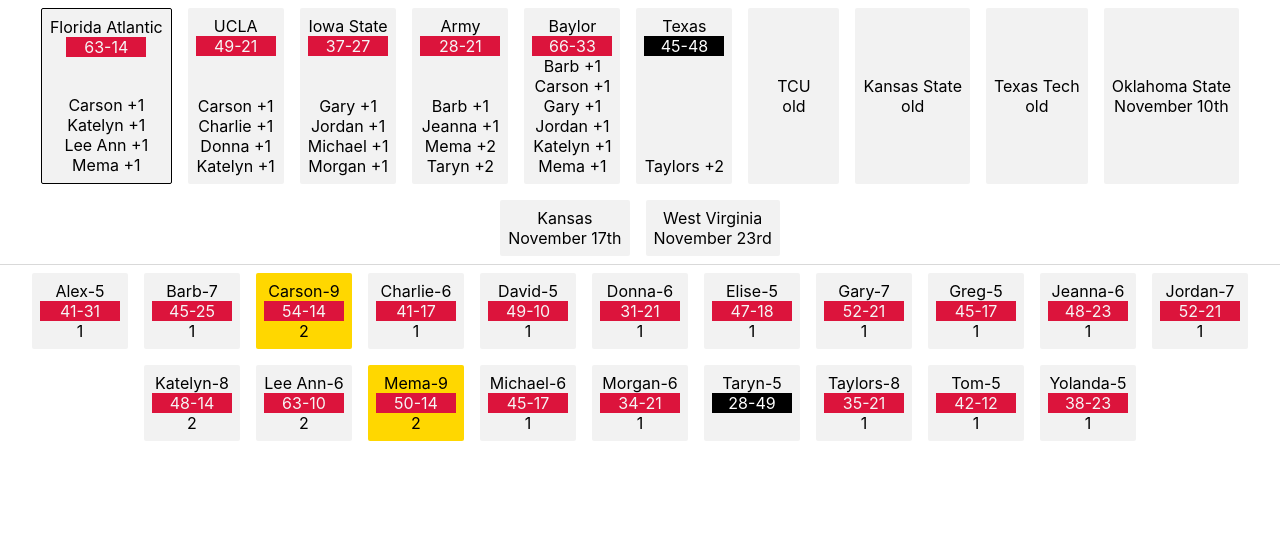
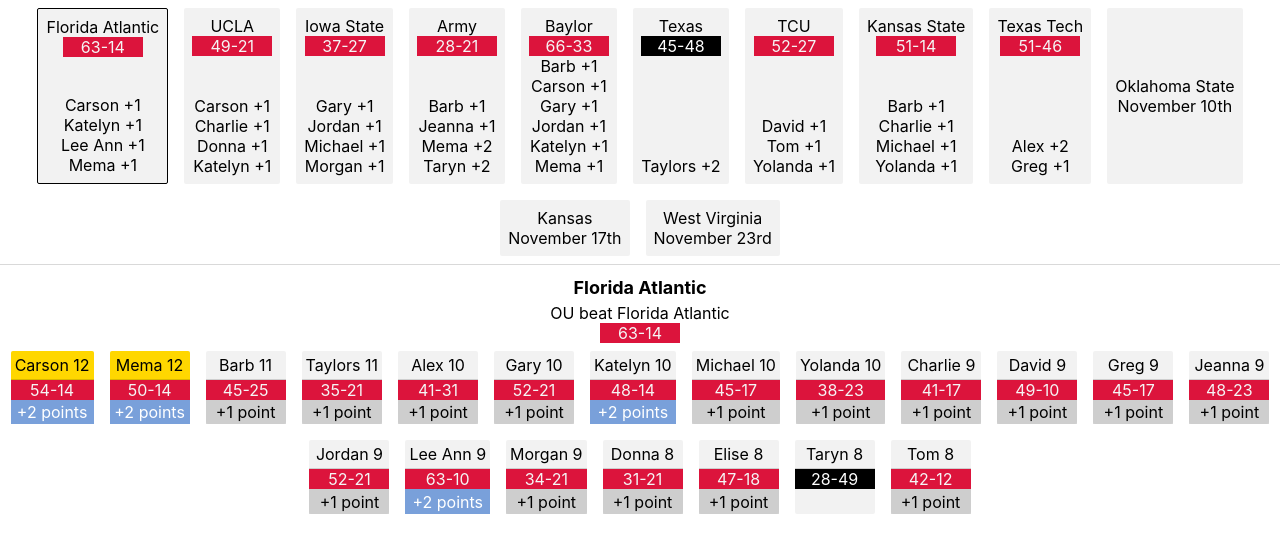
Before and after one commit to charliewynn/mema-football, a React (Create React App) app: page / in a window 1280 px wide. Both pictures are taken after a click on the element 106 px from the left and 96 px from the top of the page. Shown: the top 552 px of the page. Built offline with nearby package versions, Linux system fonts and the light colour scheme.

Commit message:
team details and styling

```diff
--- a/public/index.html
+++ b/public/index.html
@@ -1,5 +1,6 @@
 <!DOCTYPE html>
 <html lang="en">
+
 <head>
   <meta charset="utf-8">
   <link rel="shortcut icon" href="%PUBLIC_URL%/favicon.ico">
@@ -19,8 +20,9 @@
       work correctly both with client-side routing and a non-root public URL.
       Learn how to configure a non-root public URL by running `npm run build`.
     -->
-    <title>React App</title>
+  <title>Mema Football</title>
 </head>
+
 <body>
   <noscript>
     You need to enable JavaScript to run this app.
@@ -37,4 +39,5 @@
       To create a production bundle, use `npm run build` or `yarn build`.
     -->
 </body>
+
 </html>
--- a/src/App.js
+++ b/src/App.js
@@ -1,6 +1,7 @@
 import React, { Component } from "react";
 import People from "./People";
 import Teams from "./Teams";
+import TeamDetail from "./TeamDetail";
 import "./App.css";
 import PlayerData from "./PlayerData";
 import TeamData from "./TeamData";
@@ -86,6 +87,7 @@
           data={this.state.teamData}
           teamPicked={team => this.teamPicked(team)}
         />
+        {this.state.team && <TeamDetail team={this.state.team} />}
         <People people={this.state.playerData} team={this.state.team} />
       </div>
     );
--- a/src/People.css
+++ b/src/People.css
@@ -8,13 +8,19 @@
   background: rgba(0, 0, 0, 0.05);
   margin: 0.5em;
   border-radius: 2px;
-  padding: 8px;
   min-width: 75px;
   display: flex;
   flex-direction: column;
+  align-items: stretch;
 }
-
-.person.winning {
+.person-name {
+  margin-bottom: 8px;
+  padding: 0.25em;
+  border-radius: 2px 2px 0 0;
+  margin: 0 !important;
+  border-bottom: 1px solid rgba(0, 0, 0, 0.15);
+}
+.person.winning .person-name {
   background-color: gold;
 }
 .teams {
@@ -43,7 +49,8 @@
   flex-grow: 1;
 }
 .team-score {
-  width: 80px;
+  min-width: 80px;
+  text-align: center;
 }
 
 .team-score.ou-win {
@@ -54,3 +61,37 @@
   color: white;
   background-color: black;
 }
+
+.team-detail {
+  display: flex;
+  flex-direction: column;
+  align-items: center;
+  justify-content: center;
+  align-items: center;
+}
+.team-result {
+  display: flex;
+  flex-direction: column;
+  align-items: center;
+}
+
+.team-detail h1 {
+  font-size: large;
+  margin-bottom: 0.25em;
+}
+
+.points {
+  padding: 0.15em 0.25em;
+}
+.points-1 {
+  background-color: rgb(0, 0, 0, 0.15);
+  color: black;
+}
+.points-2 {
+  background-color: rgb(121, 160, 218);
+  color: white;
+}
+.points-3 {
+  background-color: green;
+  color: white;
+}
--- a/src/People.js
+++ b/src/People.js
@@ -10,7 +10,11 @@
     const names = Object.getOwnPropertyNames(this.state.people);
     return (
       <div className="people">
-        {names.map(n => (
+        {names
+          .sort(
+            (a, b) => this.state.people[b].points - this.state.people[a].points
+          )
+          .map(n => (
             <Person
               key={n}
               name={n}
--- a/src/Person.js
+++ b/src/Person.js
@@ -18,7 +18,9 @@
     }
     return (
       <div className={(this.props.data.winning ? "winning " : "") + "person"}>
-        {this.state.name}-{this.props.data.points}
+        <div className="person-name">
+          {this.state.name} {this.props.data.points}
+        </div>
         {this.props.team && (
           <div className={"team-score " + winner}>
             {ouScore}-{oppScore}
@@ -26,7 +28,14 @@
         )}
         {this.props.team &&
           this.state.data[this.props.team.name].points > 0 && (
-            <div>{this.state.data[this.props.team.name].points}</div>
+            <div
+              className={
+                "points points-" + this.state.data[this.props.team.name].points
+              }
+            >
+              +{this.state.data[this.props.team.name].points} point
+              {this.state.data[this.props.team.name].points > 1 ? "s" : ""}
+            </div>
           )}
       </div>
     );
--- a/src/PlayerData.js
+++ b/src/PlayerData.js
@@ -37,7 +37,7 @@
     TCU: { ou: 35, opp: 24 },
     "Kansas State": { ou: 42, opp: 31 },
     "Texas Tech": { ou: 35, opp: 14 },
-    "Oklahoma State": { ou: 57, opp: null },
+    "Oklahoma State": { ou: 57, opp: 49 },
     Kansas: { ou: 54, opp: 10 },
     "West Virginia": { ou: 35, opp: 31 }
   },
--- a/src/TeamData.js
+++ b/src/TeamData.js
@@ -5,9 +5,9 @@
   { name: "Army", ou: 28, opp: 21 },
   { name: "Baylor", ou: 66, opp: 33 },
   { name: "Texas", ou: 45, opp: 48 },
-  { name: "TCU", date: "old" },
-  { name: "Kansas State", date: "old" },
-  { name: "Texas Tech", date: "old" },
+  { name: "TCU", ou: 52, opp: 27 },
+  { name: "Kansas State", ou: 51, opp: 14 },
+  { name: "Texas Tech", ou: 51, opp: 46 },
   { name: "Oklahoma State", date: "November 10th" },
   { name: "Kansas", date: "November 17th" },
   { name: "West Virginia", date: "November 23rd" }
--- /dev/null
+++ b/src/TeamDetail.js
@@ -0,0 +1,29 @@
+import React, { Component } from "react";
+class TeamDetail extends Component {
+  render() {
+    const team = this.props.team;
+    let result = "OU and " + team.name + " tied!";
+    if (team.ou > team.opp) {
+      result = `OU beat ${team.name}`;
+    }
+    if (team.ou < team.opp) {
+      result = `OU lost to ${team.name}`;
+    }
+    const score = `${team.ou}-${team.opp}`;
+    return (
+      <div className="team-detail">
+        <h1>{team.name}</h1>
+        {team.ou ? (
+          <div className="team-result">
+            <div>{result}</div>
+            <div className={team.winner + " team-score"}>{score}</div>
+          </div>
+        ) : (
+          <div>Be sure to watch the game on {team.date}</div>
+        )}
+      </div>
+    );
+  }
+}
+
+export default TeamDetail;
```
Lines whose indentation alone changed are shown as unchanged.
